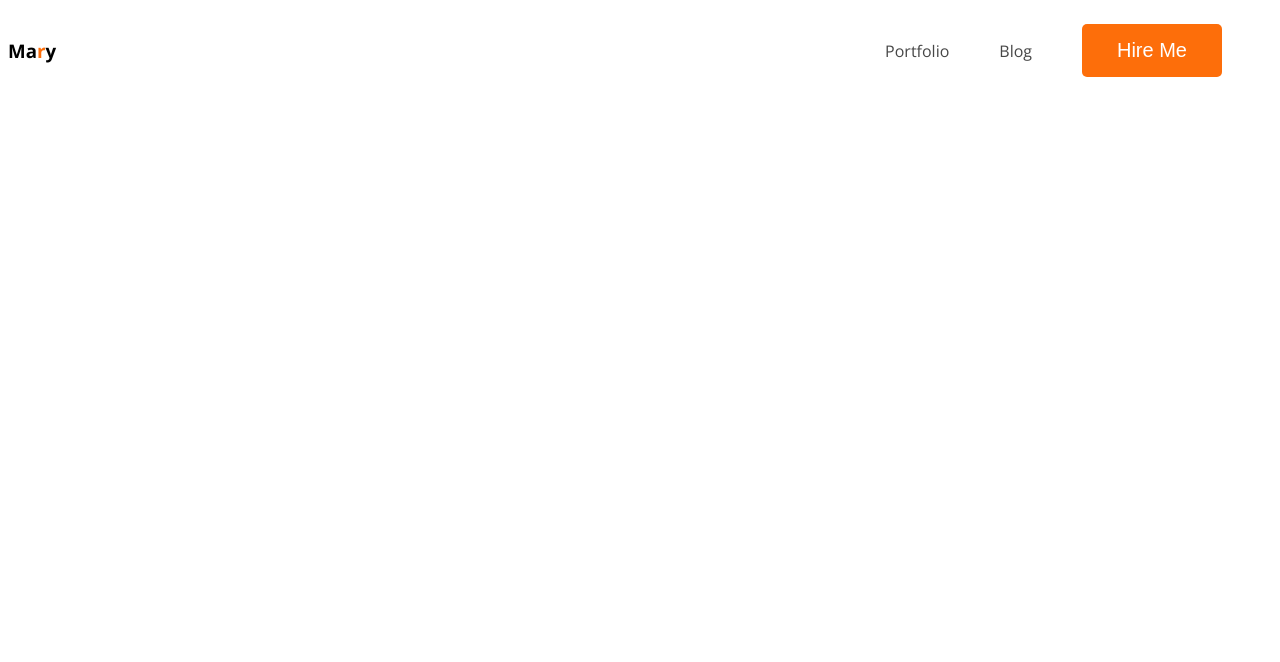
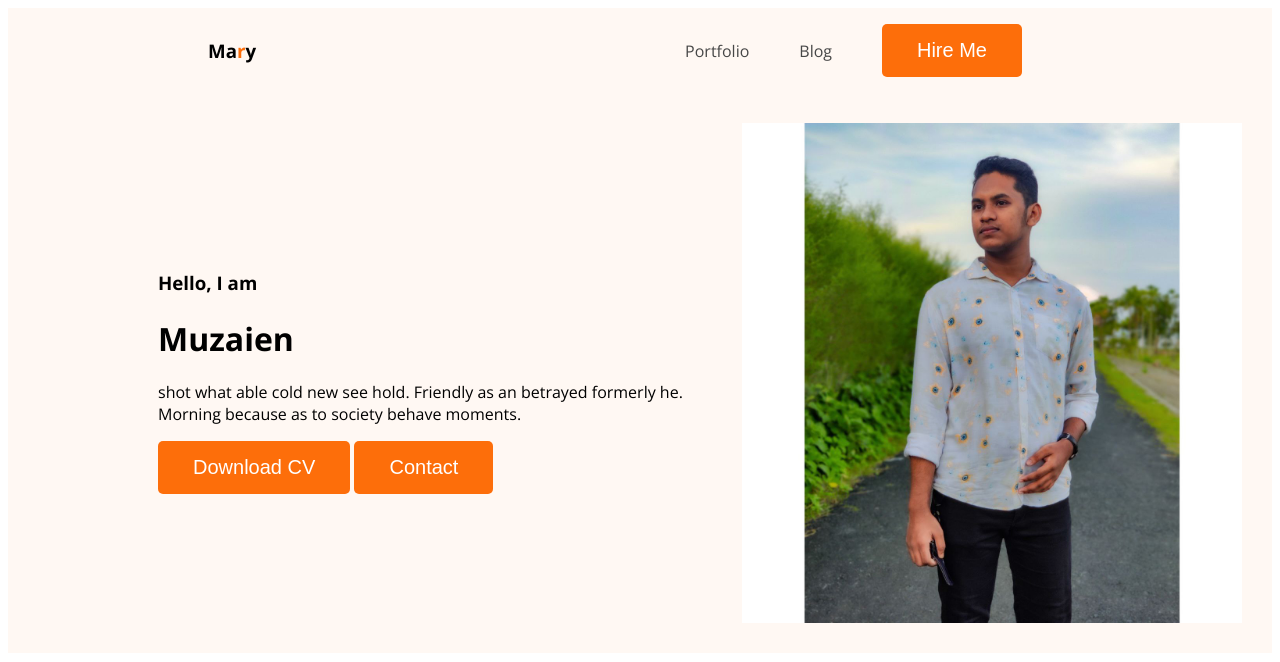
Before and after one commit to Muzaien/webdeveloper-portfolio, a plain HTML site: page index.html in a window 1280 px wide. Drawn offline with nearby package versions, Linux system fonts and the light colour scheme.

Commit message:
banner content added

```diff
--- a/index.html
+++ b/index.html
@@ -10,7 +10,7 @@
     <link rel="stylesheet" href="styles/portfolio.css">
 </head>
 <body>
-    <header>
+    <header class="header">
         <nav>
             <h3 class="nev title">Ma<span class="text-primary">r</span>y</h3>
             <ul>
@@ -19,6 +19,16 @@
                 <li><button class="btn-primary">Hire Me</button></li>
             </ul>
         </nav>
+        <div class="banner">
+            <div>
+                <h3 class="banner-greeting">Hello, I am</h3>
+                <h1 class="banner-title">Muzaien</h1>
+                <p>shot what able cold new see hold. Friendly as an betrayed formerly he. Morning because as to society behave moments.</p>
+                <button class="btn-primary">Download CV</button>
+                <button class="btn-primary">Contact</button>
+            </div>
+            <img class="profile-pic" src= "images/muz.jpg" alt="">
+        </div>
 
     </header>
     <main>
--- a/styles/portfolio.css
+++ b/styles/portfolio.css
@@ -23,6 +23,7 @@ nav {
     display: flex;
     justify-content: space-between;
     align-items: center;
+    margin: 0 200px;
 }
 
 .nav {
@@ -49,3 +50,15 @@ nav a {
     text-decoration: none;
     color: #474747;
 }
+/* header related styles */
+.header {
+    background-color: #fff8f3;
+}
+.banner{
+    padding: 30px 30px 30px 150px;
+    display: flex;
+    align-items: center;
+}
+.banner .profile-pic{
+    width: 500px;
+}
```
Also changed, not shown: images/muz.jpg (added).
